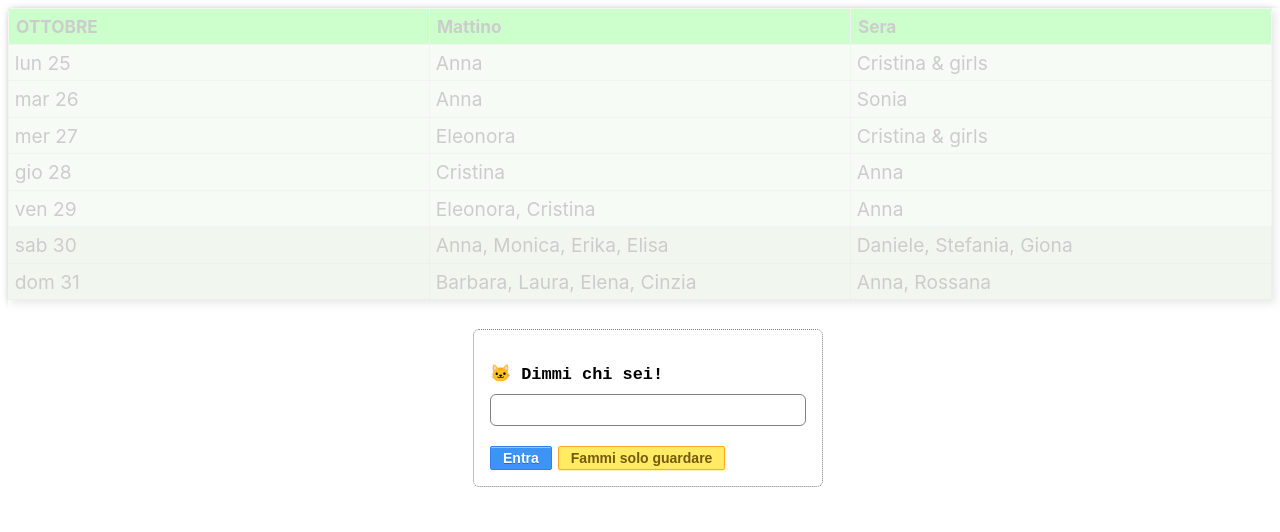
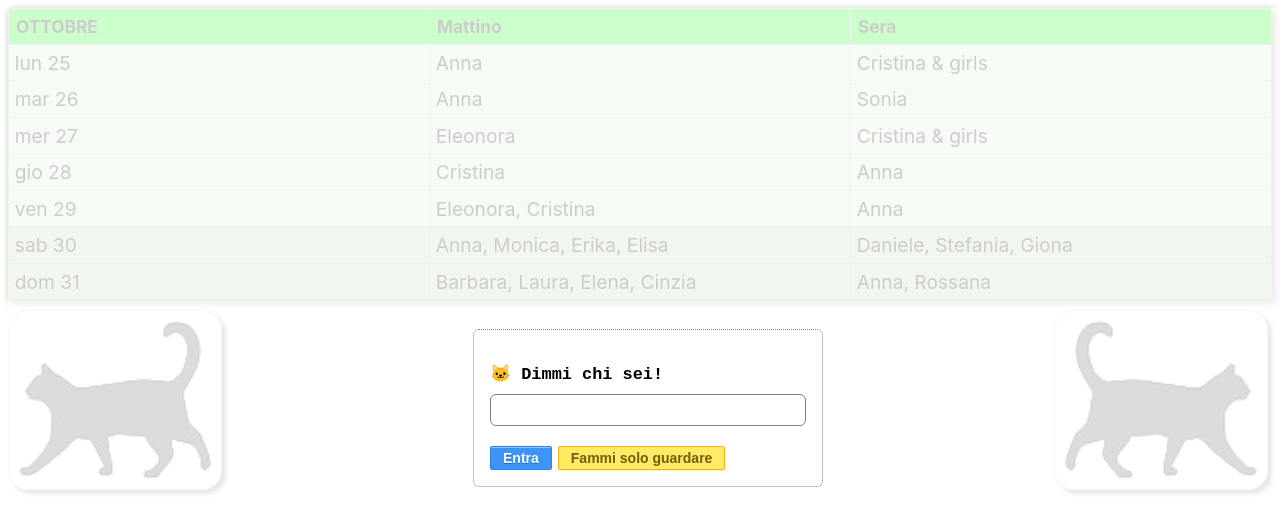
Before and after one commit to danielemegna/reactjs-weekly-timetable, a React (Create React App) app: page /weekly-timetable in a window 1280 px wide. Shown: the top 532 px of the page. Built offline with nearby package versions, Linux system fonts and the light colour scheme.

Commit message:
Introducing ChangeWeekButton component
(and spaces indentation instead of tabs!!)

```diff
--- /dev/null
+++ b/src/components/ChangeWeekButton.module.scss
@@ -0,0 +1,23 @@
+.button {
+  display: block;
+  border: 1px solid rgb(100, 100, 100, 0.25);
+  border-radius: 20px;
+  padding: 10px;
+  width: 15vw;
+  box-shadow: 4px 4px 4px #888888;
+  margin-top: 10px;
+
+  &[direction=PREVIOUS] {
+    float: left;
+  }
+
+  &[direction=NEXT] {
+    float: right;
+    margin-right: 4px;
+  }
+
+  &:active {
+    box-shadow: 1px 1px 1px #888888;
+  }
+
+}
--- /dev/null
+++ b/src/components/ChangeWeekButton.tsx
@@ -0,0 +1,28 @@
+import catLeftImage  from './cat-left.png'
+import catRightImage  from './cat-right.png'
+import style from './ChangeWeekButton.module.scss'
+
+interface Props {
+  direction: Direction
+}
+
+export enum Direction { PREVIOUS, NEXT }
+
+export function ChangeWeekButton({direction}: Props){
+  return (
+    <img
+      alt=""
+      src={chooseImageFor(direction)}
+      className={style.button}
+      //@ts-ignore
+      direction={Direction[direction]}
+    />
+  )
+}
+
+function chooseImageFor(direction: Direction) {
+  switch(direction) {
+    case Direction.PREVIOUS: return catLeftImage
+    case Direction.NEXT: return catRightImage
+  }
+}
--- a/src/pages/WeeklyTimeTable.tsx
+++ b/src/pages/WeeklyTimeTable.tsx
@@ -1,4 +1,5 @@
 import AuthenticationModal from '../components/AuthenticationModal';
+import { ChangeWeekButton, Direction } from '../components/ChangeWeekButton';
 import {default as WeeklyTimeTableComponent} from '../components/WeeklyTimeTable';
 
 export default function WeeklyTimeTable() {
@@ -6,6 +7,8 @@ export default function WeeklyTimeTable() {
     <div style={{ display: "inline-block", padding: "0.5em" }}>
       <AuthenticationModal />
       <WeeklyTimeTableComponent />
+      <ChangeWeekButton direction={Direction.NEXT} />
+      <ChangeWeekButton direction={Direction.PREVIOUS} />
     </div>
   )
 }
```
Also changed, not shown: src/components/cat-left.png (added), src/components/cat-right.png (added). Lines whose indentation alone changed are shown as unchanged.
